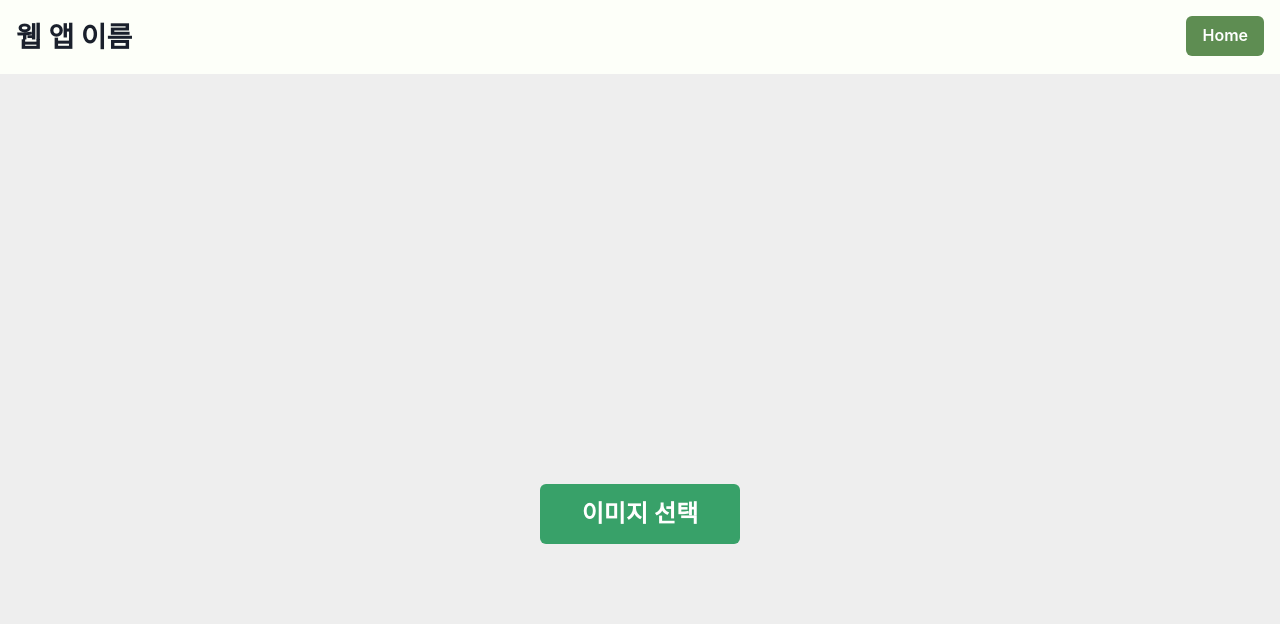
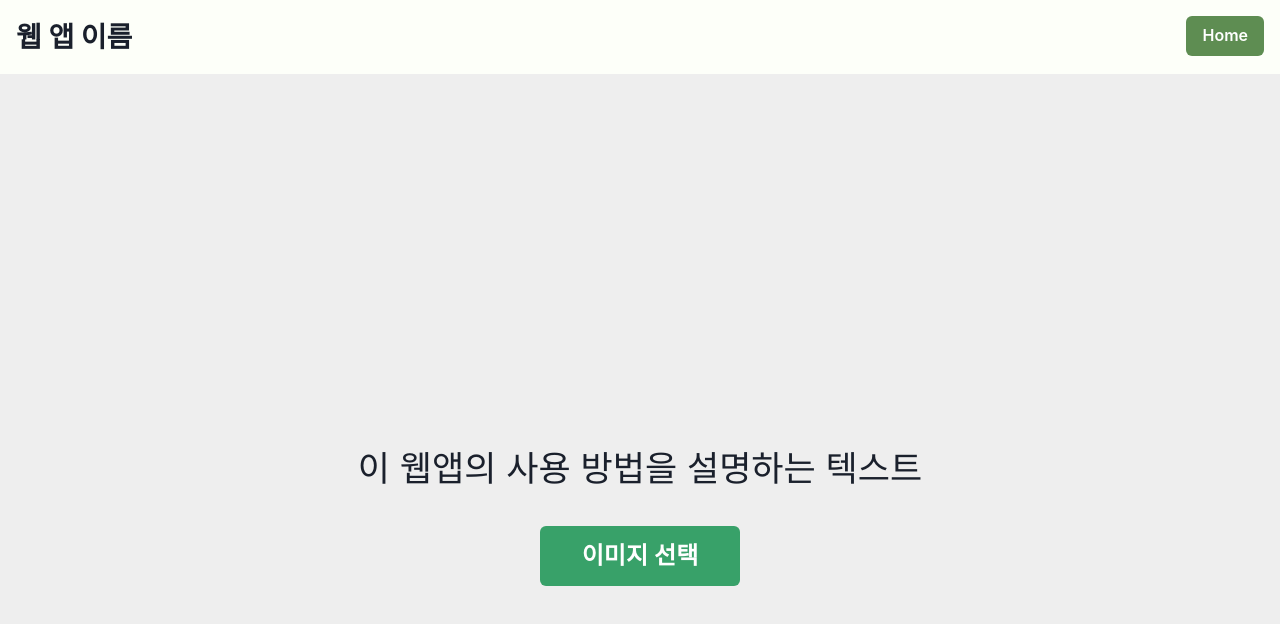
Before and after one commit to Arrangement-of-Jinn-Dolsoe/teamProject_frontend, a React (Create React App) app: page / in a window 1280 px wide. Shown: the top 624 px of the page. Built offline with nearby package versions, Linux system fonts and the light colour scheme.

Commit message:
설명문 추가

```diff
--- a/src/components/UploadScreen.js
+++ b/src/components/UploadScreen.js
@@ -19,6 +19,11 @@ const UploadScreen = ({ onSelectImage }) => {
     return (
         <Box h="100vh" bg="#EEEEEE">
             <VStack spacing={8} pt={20} w="100%" h="100%" justify="center" align="center">
+                {/* 여기에 이 웹 앰의 사용 방벙을 표시 */}
+                <Box fontSize={35}>
+                    이 웹앱의 사용 방법을 설명하는 텍스트
+                </Box>
+
                 {/* 보튼을 클릭하면 파일 선택 화면이 나타남 */}
                 <input type="file" id="fileInput" style={{ display: 'none' }} onChange={handleFileChange} />
                 <label htmlFor="fileInput">
```
